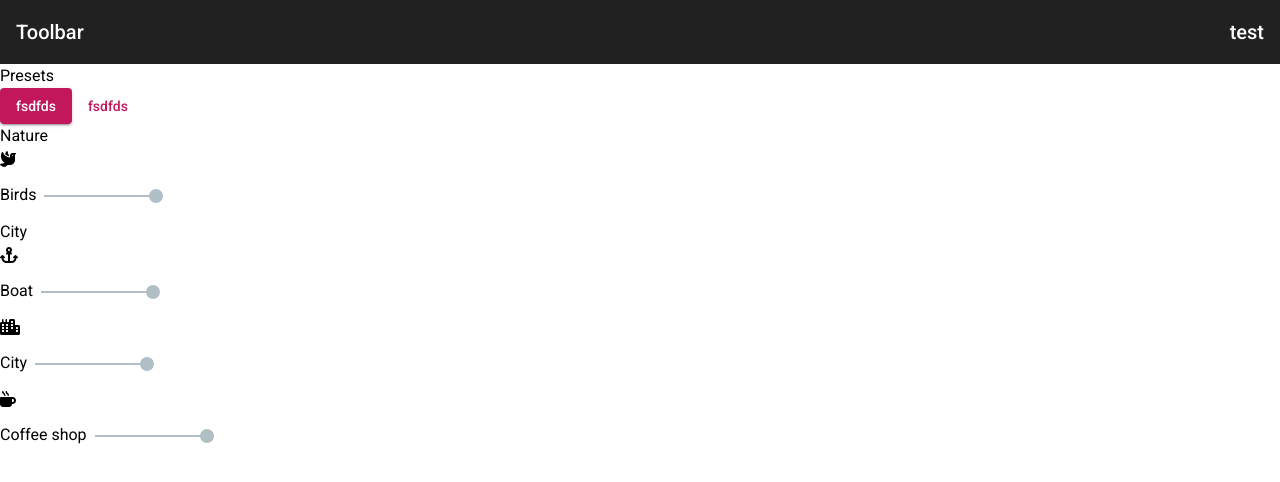
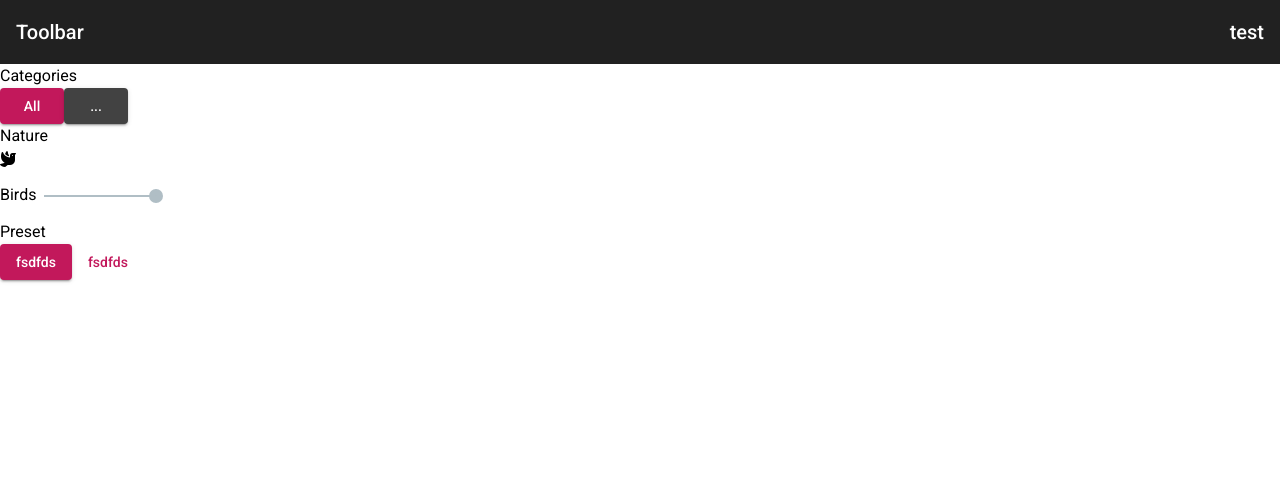
Before and after one commit to DrunkenToast/gui-project, an Angular app: page / in a window 1280 px wide. Shown: the top 482 px of the page. Built offline with nearby package versions, Linux system fonts and the light colour scheme.

Commit message:
start of filters

```diff
--- a/src/app/app.component.html
+++ b/src/app/app.component.html
@@ -1,12 +1,15 @@
 <!-- <router-outlet></router-outlet> -->
 <app-navbar></app-navbar>
 <div class="flex flex-row">
-  <div class="w-1/4 p-5">
-    <h1>Presets</h1>
+  <div class="w-1/4 p-5 flex flex-col">
+    <h1>Categories</h1>
+    <button (click)="cat = 1" mat-raised-button color="primary">All</button>
+    <button (click)="cat = 2" mat-raised-button color="secondary">...</button>
+  </div>
+  <app-audio-grid [categoryFilter]="cat" class="w-2/4"></app-audio-grid>
+  <div class="w-1/4 p-5 flex flex-col">
+    <h1>Preset</h1>
     <button mat-raised-button color="primary">fsdfds</button>
     <button mat-button color="primary">fsdfds</button>
   </div>
-  <app-audio-grid class="w-2/4 bg-slate-500 rounded-lg m-2 overflow-auto"></app-audio-grid>
-  <!-- <div class="w-1/4">
-  </div> -->
 </div>
--- a/src/app/app.component.ts
+++ b/src/app/app.component.ts
@@ -7,4 +7,5 @@ import { Component } from '@angular/core';
 })
 export class AppComponent {
   title = 'guiproject';
+  cat = 1;
 }
--- a/src/app/app.module.ts
+++ b/src/app/app.module.ts
@@ -15,7 +15,8 @@ import { MatButtonModule } from '@angular/material/button'
 import { AudioGridComponent } from './audio-grid/audio-grid.component';
 import { AudioCardComponent } from './audio-grid/audio-card/audio-card.component';
 import { FontAwesomeModule } from '@fortawesome/angular-fontawesome';
-import { NavbarComponent } from './navbar/navbar.component'
+import { NavbarComponent } from './navbar/navbar.component';
+import { FilterSoundsPipe } from './filter-sounds.pipe'
 
 @NgModule({
   declarations: [
@@ -23,6 +24,7 @@ import { NavbarComponent } from './navbar/navbar.component'
     AudioGridComponent,
     AudioCardComponent,
     NavbarComponent,
+    FilterSoundsPipe,
   ],
   imports: [
     BrowserModule,
--- a/src/app/audio-grid/audio-grid.component.html
+++ b/src/app/audio-grid/audio-grid.component.html
@@ -1,12 +1,6 @@
-<div>
-  <!-- <mat-chip-list class="">
-    <mat-chip *ngFor="let category of categories" [selected]="false">{{category.name}}</mat-chip>
-  </mat-chip-list> -->
-</div>
-<div *ngFor="let category of categories" class="w-full">
+<div *ngFor="let category of filterCategories()" class="w-full ">
   <h2 class="font-bold text-xl p-3">{{category.name}}</h2>
   <div class="flex flex-row flex-wrap w-full">
-    <div></div>
-    <app-audio-card *ngFor="let data of filterByCategoryID(sounds, category.id)" [audioData]="data"></app-audio-card>
+    <app-audio-card *ngFor="let data of (sounds | filterSounds : category.id)" [audioData]="data"></app-audio-card>
   </div>
 </div>
--- a/src/app/audio-grid/audio-grid.component.ts
+++ b/src/app/audio-grid/audio-grid.component.ts
@@ -1,4 +1,4 @@
-import { Component, OnInit } from '@angular/core';
+import { Component, Input, OnInit } from '@angular/core';
 import { AudioData } from '../audio-data';
 import { AudioService } from '../services/AudioService';
 
@@ -6,8 +6,10 @@ import { AudioService } from '../services/AudioService';
   selector: 'app-audio-grid',
   templateUrl: './audio-grid.component.html',
   styleUrls: ['./audio-grid.component.css'],
+  host: {'[class]': "'bg-slate-500 rounded-lg m-2 overflow-auto'"}
 })
 export class AudioGridComponent implements OnInit {
+  @Input() categoryFilter: any;
 
   constructor(private audioService: AudioService) {
     for (let sound of this.sounds) {
@@ -66,9 +68,7 @@ export class AudioGridComponent implements OnInit {
   ngOnInit(): void {
   }
 
-  filterByCategoryID(sounds: AudioData[], id: number): AudioData[] {
-    const filtered = sounds.filter((s) => s.categoryID == id);
-    return filtered;
+  filterCategories() {
+    return this.categories.filter((c) => c.id == this.categoryFilter)
   }
-
 }
--- /dev/null
+++ b/src/app/filter-sounds.pipe.ts
@@ -0,0 +1,13 @@
+import { Pipe, PipeTransform } from '@angular/core';
+import { AudioData } from './audio-data';
+
+@Pipe({
+  name: 'filterSounds'
+})
+export class FilterSoundsPipe implements PipeTransform {
+
+  transform(value: AudioData[], ...args: unknown[]): AudioData[] {
+    return value.filter((a) => a.categoryID === args[0]);
+  }
+
+}
```
Also changed, not shown: 1 other file (tests, documents, lock files or other folders).
